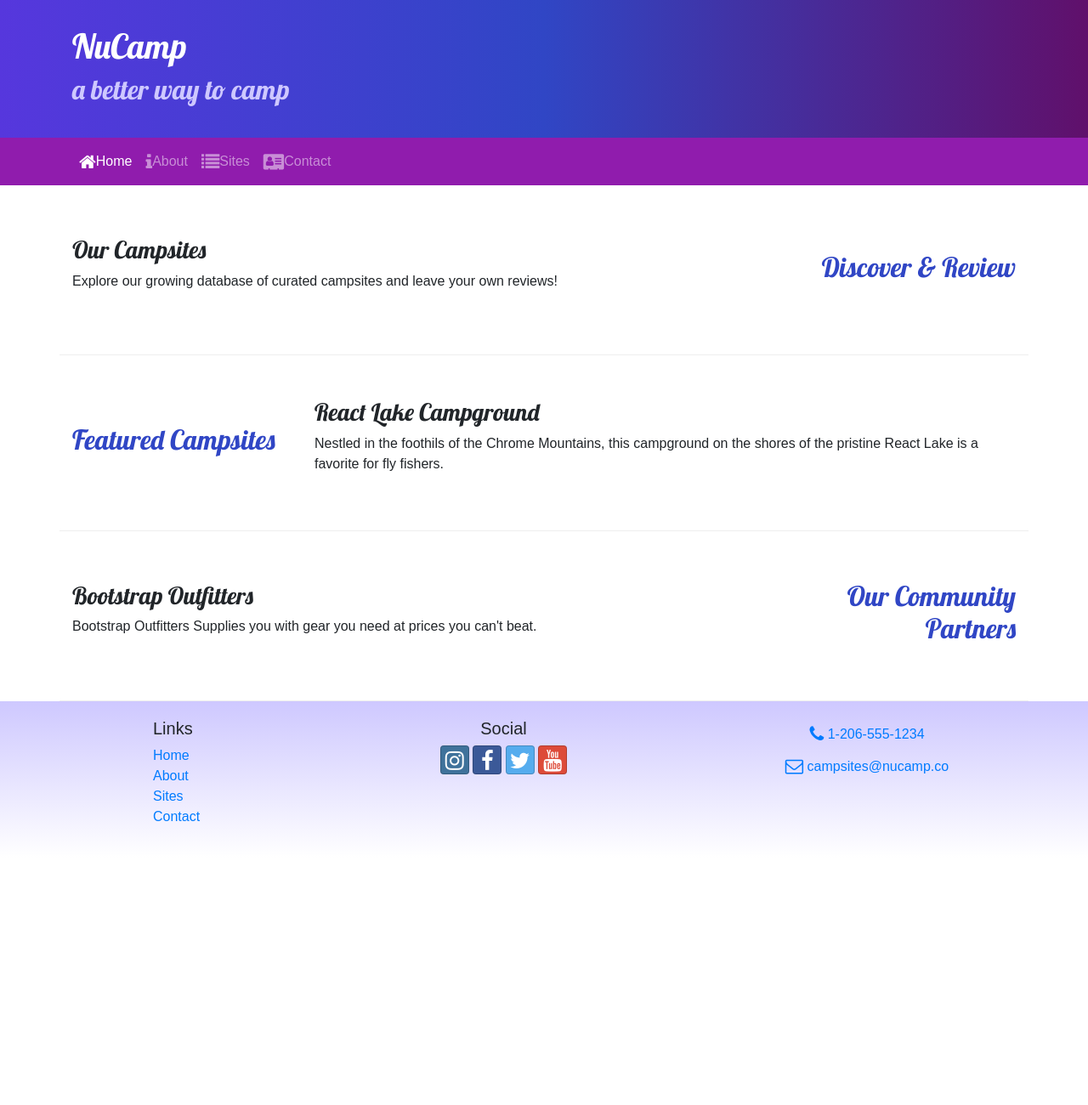
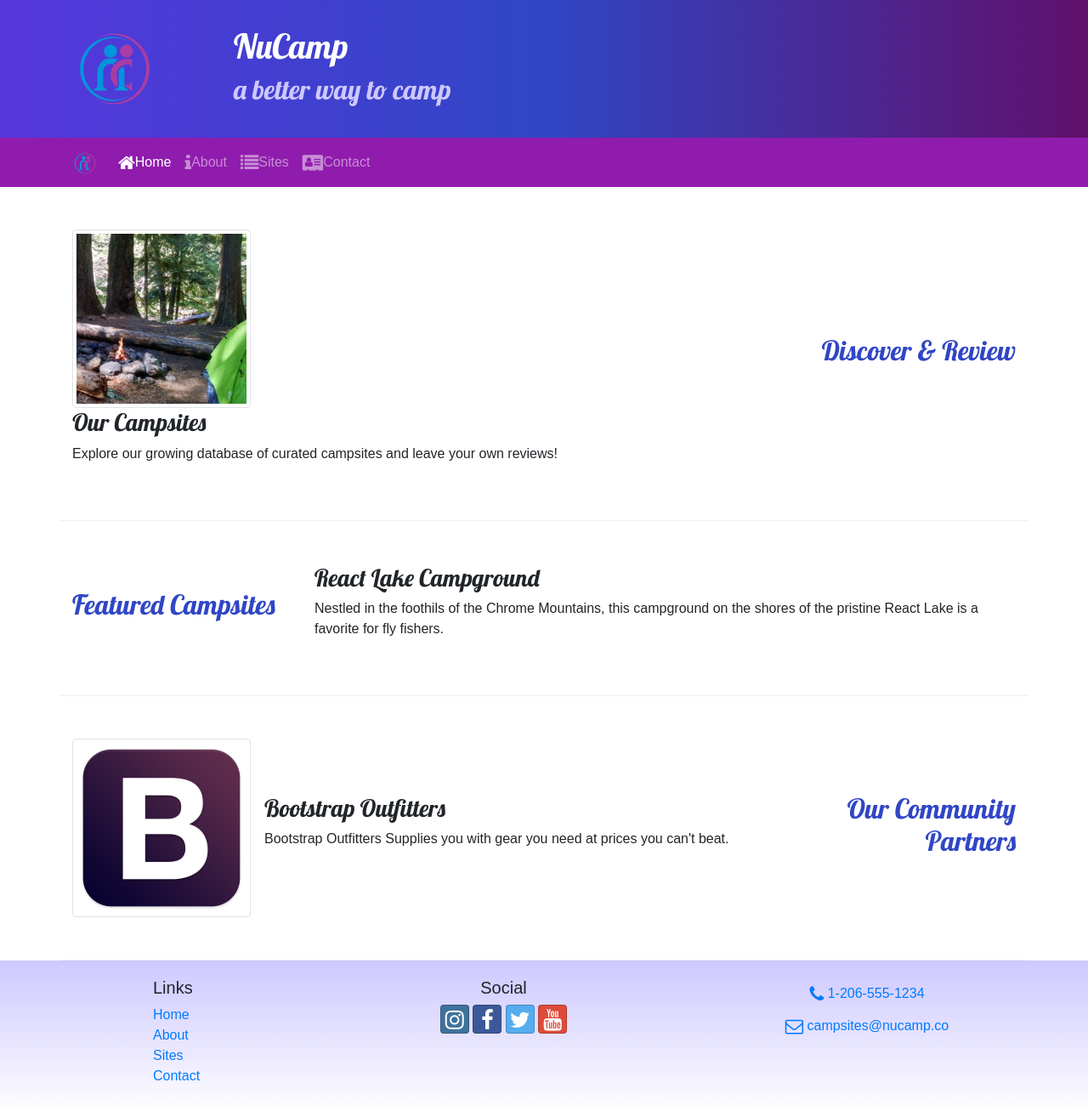
Before and after one commit to nurolkel/Nucamp-project, a website: page index.html in a window 1280 px wide. Shown: the whole page at 85% size. Before the commit the page ends 1009 px from the top, so only its background shows below. Drawn offline with nearby package versions, Linux system fonts and the light colour scheme.

Commit message:
Added media

```diff
--- a/index.html
+++ b/index.html
@@ -15,6 +15,9 @@
     <header class="jumbotron jumbotron-fluid">
         <div class="container">
             <div class="row">
+                <div class="col-4 col-sm-3 col-md-2 align-self-center">
+                    <img src="img/logo.png" class="img-fluid" alt="NuCamp logo" />
+                </div>
                 <div class="col">
                     <h1>NuCamp</h1>
                     <h2>a better way to camp</h2>
@@ -25,6 +28,7 @@
 
     <nav class="navbar navbar-expand-sm navbar-dark sticky-top">
         <div class="container">
+            <a class="navbar-brand" href="#"><img src="img/logo.png" height="30" width="30" alt="NuCamp logo" /></a>
             <button class="navbar-toggler ml-auto" type="button" data-toggle="collapse" data-target="#nucampNavbar">
                 <span class="navbar-toggler-icon"></span>
             </button>
@@ -45,8 +49,13 @@
                 <h2 class="text-sm-right">Discover & Review</h2>
             </div>
             <div class="col">
-                <h3>Our Campsites</h3>
-                <p class="d-none d-sm-block">Explore our growing database of curated campsites and leave your own reviews!</p>
+                <div class="media">
+                    <img src="img/breadcrumb-trail-thumb.jpg" alt="Breadcrumb Trail thumbnail" class="d-flex mr-3 img-thumbnail" />
+                </div>
+                <div class="media-body align-self-center">
+                    <h3>Our Campsites</h3>
+                    <p class="d-none d-sm-block">Explore our growing database of curated campsites and leave your own reviews!</p>
+                </div>
             </div>
         </div>
         <div class="row row-content align-items-center">
@@ -63,8 +72,13 @@
                 <h2 class="text-sm-right">Our Community Partners</h2>
             </div>
             <div class="col">
-                <h3>Bootstrap Outfitters</h3>
-                <p class="d-none d-sm-block">Bootstrap Outfitters Supplies you with gear you need at prices you can't beat.</p>
+                <div class="media">
+                    <img class="d-flex mr-3 img-thumbnail" src="img/bootstrap-thumb.png" alt="Bootstrap Outfitters" />
+                    <div class="media-body align-self-center">
+                        <h3>Bootstrap Outfitters</h3>
+                        <p class="d-none d-sm-block">Bootstrap Outfitters Supplies you with gear you need at prices you can't beat.</p>
+                    </div>
+                </div>
             </div>
         </div>
     </div>
```
Also changed, not shown: aboutus.html (+4 -0 lines), contactus.html (+4 -0 lines), img/bootstrap-thumb.png (added), img/breadcrumb-trail-thumb.jpg (added), img/breadcrumb-trail.jpg (added), img/chrome-river-thumb.jpg (added), img/chrome-river.jpg (added), img/logo.png (added), img/react-lake-thumb.jpg (added), img/react-lake.jpg (added).
